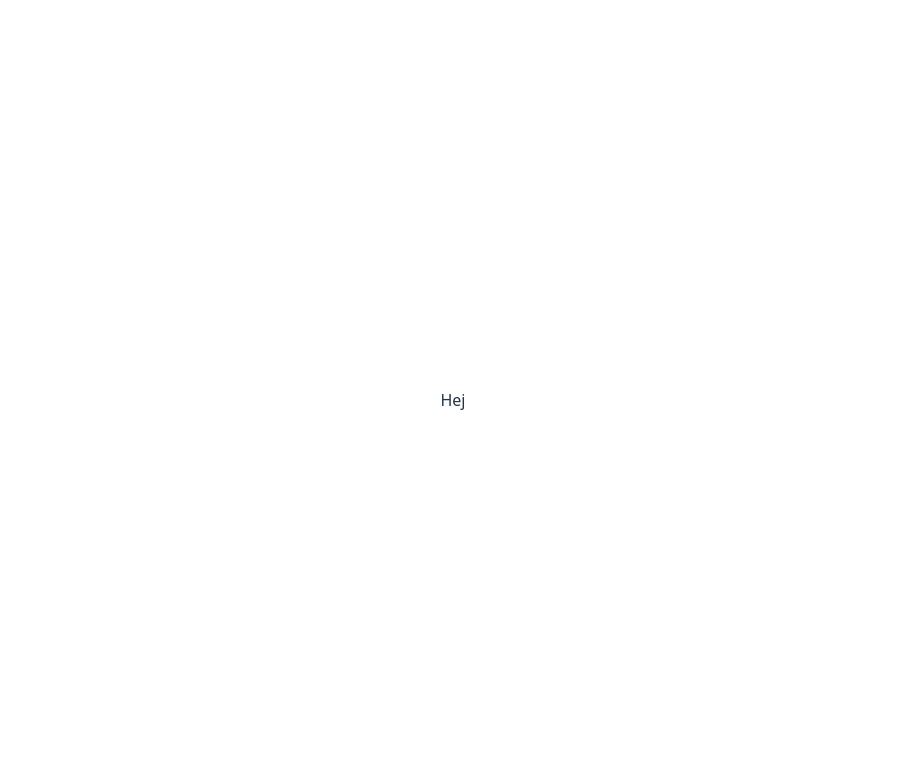
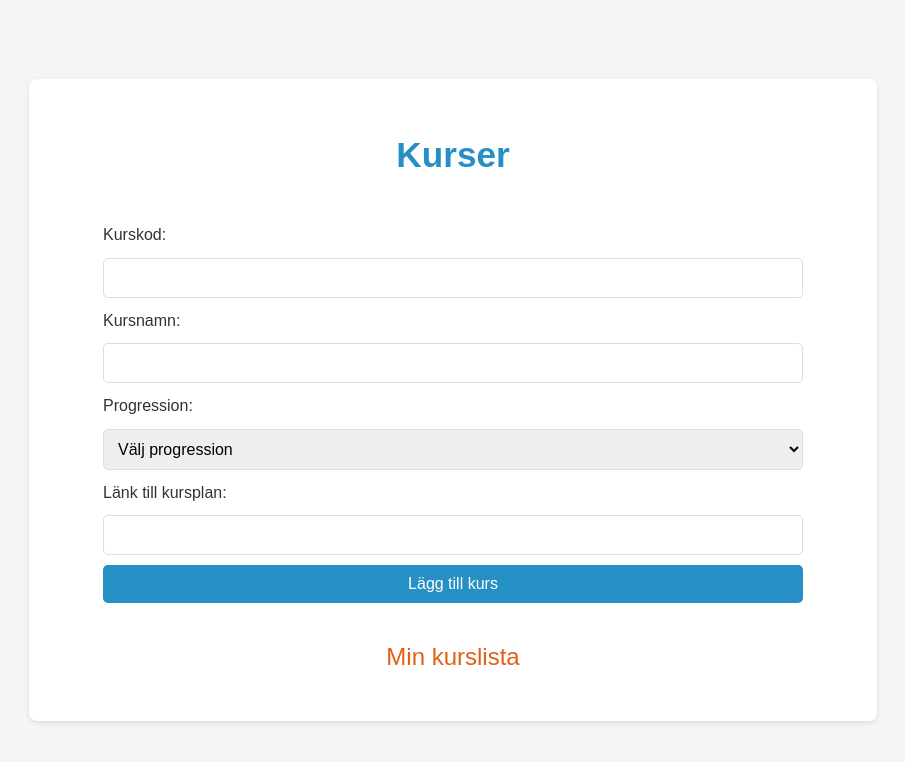
Before and after one commit to agadman/Moment1_TypeScript, a website built with Vite: page index.html in a window 1280 px wide. Shown: the whole page, without its empty margins (187-1092 px from the left). Built offline with nearby package versions, Linux system fonts and the light colour scheme.

Commit message:
lagt till formulär och styling, samt interface

```diff
--- a/index.html
+++ b/index.html
@@ -4,7 +4,7 @@
     <meta charset="UTF-8" />
     <link rel="icon" type="image/svg+xml" href="/vite.svg" />
     <meta name="viewport" content="width=device-width, initial-scale=1.0" />
-    <title>Vite + TS</title>
+    <title>Moment 1 - TypeScript</title>
   </head>
   <body>
     <div id="app"></div>
--- a/src/main.ts
+++ b/src/main.ts
@@ -2,6 +2,36 @@ import './style.css'
 
 document.querySelector<HTMLDivElement>('#app')!.innerHTML = `
   <div>
-    <p>Hej</p>
+    <h1>Kurser</h1>
+
+        <form id="addCourseForm">
+            <label for="courseCode">Kurskod:</label>
+            <input type="text" id="courseCode" required>
+
+            <label for="courseName">Kursnamn:</label>
+            <input type="text" id="courseName" required>
+
+            <label for="courseProgression">Progression:</label>
+            <select id="courseProgression" required>
+                <option value="">Välj progression</option>
+                <option value="A">A</option>
+                <option value="B">B</option>
+                <option value="C">C</option>
+            </select>
+
+            <label for="courseSyllabus">Länk till kursplan:</label>
+            <input type="url" id="courseSyllabus" required>
+
+            <button type="submit">Lägg till kurs</button>
+        </form>
+
+        <h2>Min kurslista</h2>
+        <ul id="courseList"></ul>
   </div>
 `
+interface Course {
+  code: string;
+  name: string;
+  progression: "A" | "B" | "C";
+  syllabus: string;
+}
--- a/src/style.css
+++ b/src/style.css
@@ -1,42 +1,94 @@
 :root {
-  font-family: system-ui, Avenir, Helvetica, Arial, sans-serif;
-  line-height: 1.5;
-  font-weight: 400;
-
-  color-scheme: light dark;
-  color: rgba(255, 255, 255, 0.87);
-  background-color: #242424;
-
-  font-synthesis: none;
-  text-rendering: optimizeLegibility;
-  -webkit-font-smoothing: antialiased;
-  -moz-osx-font-smoothing: grayscale;
+  font-family: "Poppins", sans-serif;
+  line-height: 1.6;
+  background-color: #f5f5f5;
+  color: #333;
 }
 
 body {
   margin: 0;
   display: flex;
-  place-items: center;
+  justify-content: center;
+  align-items: center;
   min-width: 320px;
   min-height: 100vh;
 }
 
 h1 {
-  font-size: 3.2em;
-  line-height: 1.1;
+  font-size: 2.2em;
+  font-weight: 600;
+  color: #268fc3;
+  text-align: center;
+}
+
+h2 {
+  font-size: 1.5em;
+  font-weight: 500;
+  color: #e16015;
+  text-align: center;
 }
 
 #app {
-  max-width: 1280px;
-  margin: 0 auto;
-  padding: 2rem;
-  text-align: center;
+  width: 90%;
+  max-width: 600px;
+  margin: 20px auto;
+  padding: 1.5rem;
+  background: #fff;
+  border-radius: 8px;
+  box-shadow: 0 2px 5px rgba(0, 0, 0, 0.1);
 }
 
+form {
+  display: flex;
+  flex-direction: column;
+  gap: 10px;
+  max-width: 500px;
+  margin: 0 auto;
+  padding: 15px;
+}
 
-@media (prefers-color-scheme: light) {
-  :root {
-    color: #213547;
-    background-color: #ffffff;
+label {
+  font-weight: 500;
+}
+
+input, select {
+  padding: 10px;
+  border: 1px solid #ddd;
+  border-radius: 5px;
+  font-size: 16px;
+}
+
+button {
+  background-color: #268fc3;
+  color: white;
+  padding: 10px;
+  border: none;
+  border-radius: 5px;
+  font-size: 16px;
+  cursor: pointer;
+  transition: background 0.2s;
+}
+
+button:hover {
+  background-color: #0a5378;
+}
+
+@media (min-width: 768px) {
+  #app {
+    max-width: 700px;
+  }
+
+  form {
+    max-width: 600px;
   }
 }
+
+@media (min-width: 1024px) {
+  #app {
+    max-width: 800px;
+  }
+
+  form {
+    max-width: 700px;
+  }
+}
```
